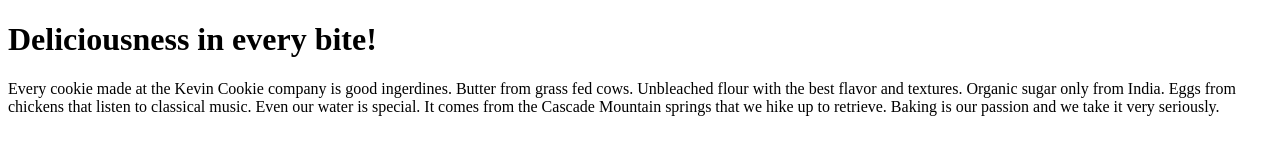
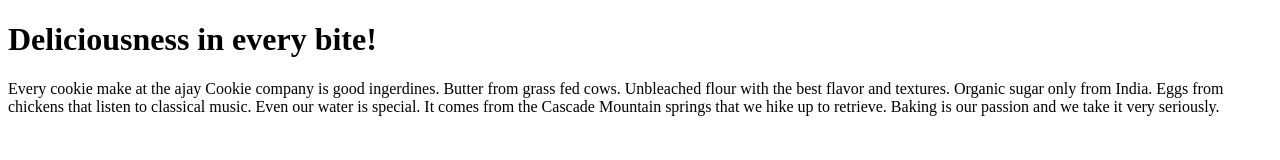
Before and after one commit to ajjuihaps/OneDrive-2023, a plain HTML site: page index.htm in a window 1280 px wide. Drawn offline with Linux system fonts and the light colour scheme.

Commit message:
Update index.htm

```diff
--- a/index.htm
+++ b/index.htm
@@ -4,7 +4,7 @@
 
 <h1>Deliciousness in every bite!</h1>
 
-<p>Every cookie made at the Kevin Cookie company is good ingerdines. Butter from grass fed cows. Unbleached flour with the best flavor and textures. Organic sugar only from India. Eggs from chickens that listen to classical music. Even our water is special. It comes from the Cascade Mountain springs that we hike up to retrieve. Baking is our passion and we take it very seriously.</p>
+<p>Every cookie make at the ajay Cookie company is good ingerdines. Butter from grass fed cows. Unbleached flour with the best flavor and textures. Organic sugar only from India. Eggs from chickens that listen to classical music. Even our water is special. It comes from the Cascade Mountain springs that we hike up to retrieve. Baking is our passion and we take it very seriously.</p>
 
 
 </body>
```
